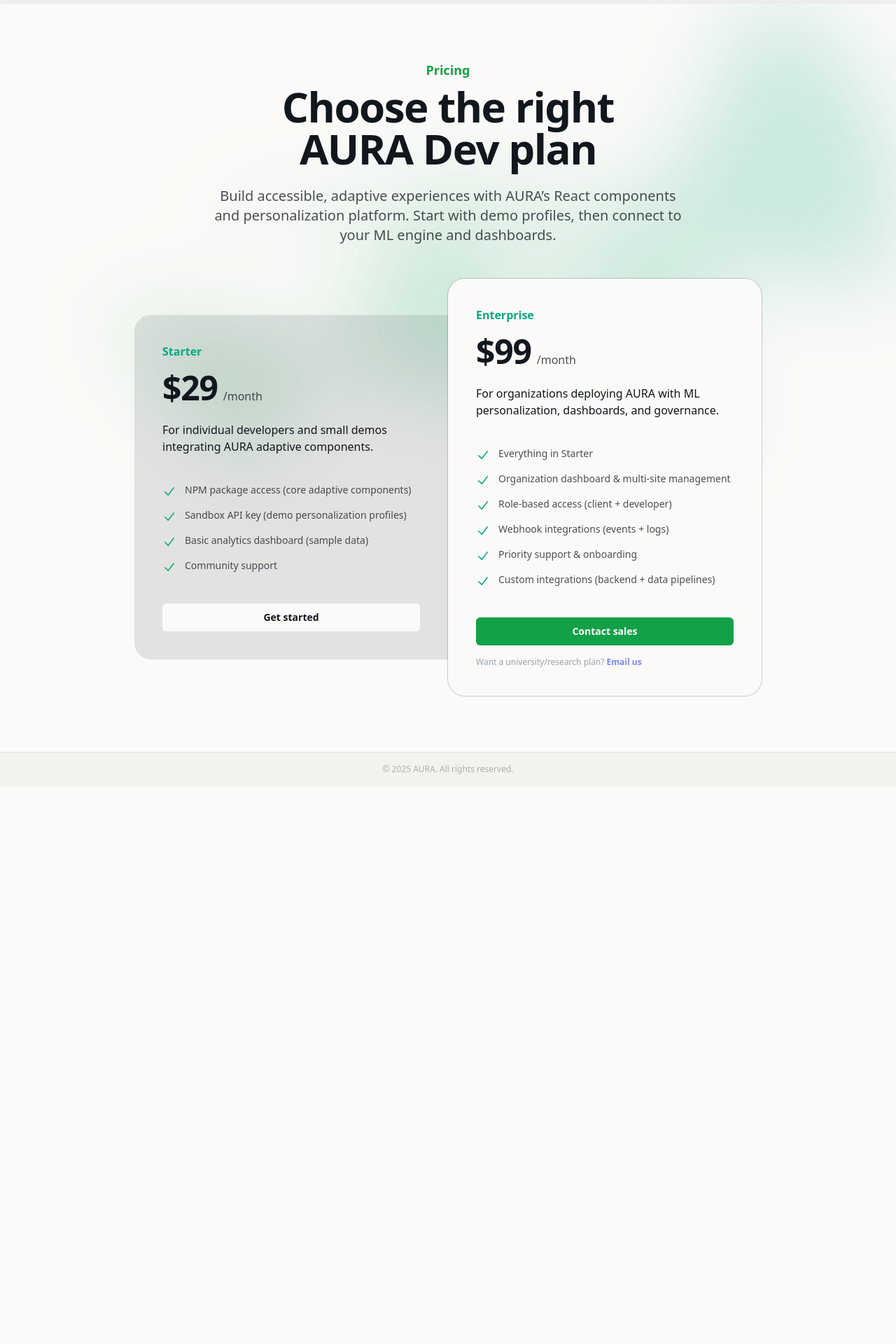
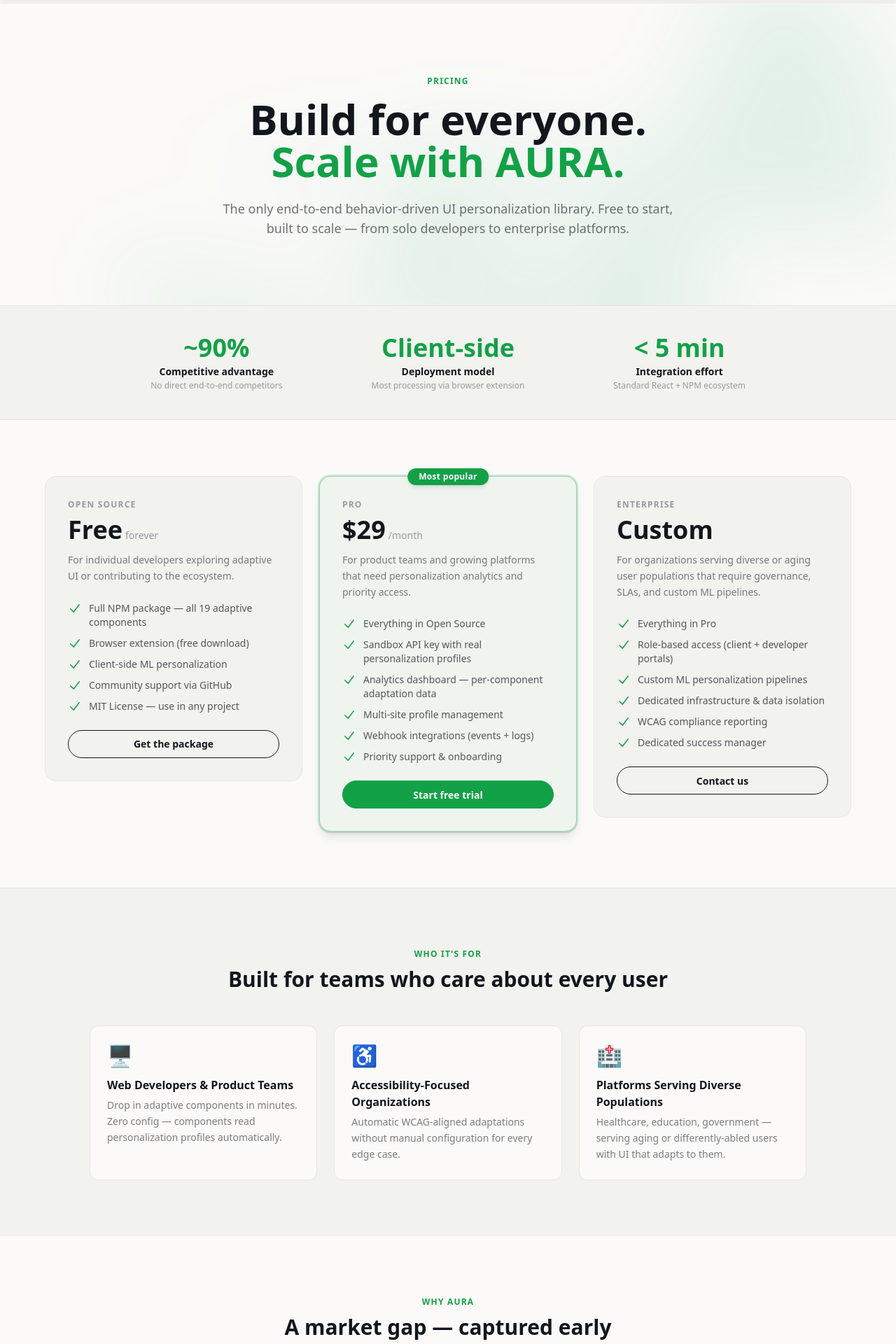
Before and after one commit to RP-25-26J-474/AURA-Website, a React (Vite) app in the folder aura-web/: page /pricing in a window 1280 px wide. Shown: the part 60-1980 px from the top of the page at 70% size. Before the commit the page ends 1183 px from the top, so only its background shows below. Built offline with nearby package versions, Linux system fonts and the light colour scheme.

Commit message:
feat: rewrite Pricing page with AURA business plan, market stats, 3-tier plans, roadmap

```diff
--- a/aura-web/src/routes/public/Pricing.jsx
+++ b/aura-web/src/routes/public/Pricing.jsx
@@ -1,141 +1,294 @@
 import { Link } from "react-router-dom";
 
-function CheckIcon({ className = "" }) {
+function Check() {
   return (
-    <svg
-      viewBox="0 0 20 20"
-      fill="currentColor"
-      aria-hidden="true"
-      className={`h-6 w-5 flex-none ${className}`}
-    >
-      <path
-        fillRule="evenodd"
-        clipRule="evenodd"
+    <svg viewBox="0 0 20 20" fill="currentColor" className="h-5 w-5 flex-none text-primary" aria-hidden="true">
+      <path fillRule="evenodd" clipRule="evenodd"
         d="M16.704 4.153a.75.75 0 0 1 .143 1.052l-8 10.5a.75.75 0 0 1-1.127.075l-4.5-4.5a.75.75 0 0 1 1.06-1.06l3.894 3.893 7.48-9.817a.75.75 0 0 1 1.05-.143Z"
       />
     </svg>
   );
 }
 
-export default function Pricing() {
+const stats = [
+  { label: "Competitive advantage", value: "~90%", note: "No direct end-to-end competitors" },
+  { label: "Deployment model", value: "Client-side", note: "Most processing via browser extension" },
+  { label: "Integration effort", value: "< 5 min", note: "Standard React + NPM ecosystem" },
+];
+
 const plans = [
   {
-      id: "tier-starter",
-      name: "Starter",
+    id: "free",
+    badge: null,
+    name: "Open Source",
+    price: "Free",
+    period: "forever",
+    description: "For individual developers exploring adaptive UI or contributing to the ecosystem.",
+    features: [
+      "Full NPM package — all 19 adaptive components",
+      "Browser extension (free download)",
+      "Client-side ML personalization",
+      "Community support via GitHub",
+      "MIT License — use in any project",
+    ],
+    cta: { label: "Get the package", href: "https://www.npmjs.com/package/@aura-adaptive/aura-ui-adaptor" },
+    highlighted: false,
+  },
+  {
+    id: "pro",
+    badge: "Most popular",
+    name: "Pro",
     price: "$29",
     period: "/month",
-      description:
-        "For individual developers and small demos integrating AURA adaptive components.",
+    description: "For product teams and growing platforms that need personalization analytics and priority access.",
     features: [
-        "NPM package access (core adaptive components)",
-        "Sandbox API key (demo personalization profiles)",
-        "Basic analytics dashboard (sample data)",
-        "Community support",
+      "Everything in Open Source",
+      "Sandbox API key with real personalization profiles",
+      "Analytics dashboard — per-component adaptation data",
+      "Multi-site profile management",
+      "Webhook integrations (events + logs)",
+      "Priority support & onboarding",
     ],
-      cta: { label: "Get started", to: "/register" },
-      cardClass:
-        "rounded-3xl bg-base-content/10 p-8 ring-1 ring-base-200/50 sm:mx-8 sm:rounded-b-none sm:p-10 lg:mx-0 lg:rounded-tr-none lg:rounded-bl-3xl",
-      ctaClass:
-        "mt-8 block rounded-md bg-base-100 px-3.5 py-2.5 text-center text-sm font-semibold text-base-content inset-ring inset-ring-white/5 hover:bg-white/20 focus-visible:outline-2 focus-visible:outline-offset-2 focus-visible:outline-white/75 sm:mt-10",
-      highlight: false,
+    cta: { label: "Start free trial", to: "/register" },
+    highlighted: true,
   },
   {
-      id: "tier-enterprise",
+    id: "enterprise",
+    badge: null,
     name: "Enterprise",
-      price: "$99",
-      period: "/month",
-      description:
-        "For organizations deploying AURA with ML personalization, dashboards, and governance.",
+    price: "Custom",
+    period: "",
+    description: "For organizations serving diverse or aging user populations that require governance, SLAs, and custom ML pipelines.",
     features: [
-        "Everything in Starter",
-        "Organization dashboard & multi-site management",
-        "Role-based access (client + developer)",
-        "Webhook integrations (events + logs)",
-        "Priority support & onboarding",
-        "Custom integrations (backend + data pipelines)",
+      "Everything in Pro",
+      "Role-based access (client + developer portals)",
+      "Custom ML personalization pipelines",
+      "Dedicated infrastructure & data isolation",
+      "WCAG compliance reporting",
+      "Dedicated success manager",
     ],
-      cta: { label: "Contact sales", to: "/register" },
-      cardClass: "relative rounded-3xl bg-base-100 p-8 ring-1 ring-base-content/20 sm:p-10",
-      ctaClass:
-        "mt-8 block rounded-md bg-primary px-3.5 py-2.5 text-center text-sm font-semibold text-white hover:bg-indigo-400 focus-visible:outline-2 focus-visible:outline-offset-2 focus-visible:outline-indigo-500 sm:mt-10",
-      highlight: true,
+    cta: { label: "Contact us", to: "/contact-us" },
+    highlighted: false,
   },
 ];
 
+const audiences = [
+  {
+    icon: "🖥️",
+    title: "Web Developers & Product Teams",
+    desc: "Drop in adaptive components in minutes. Zero config — components read personalization profiles automatically.",
+  },
+  {
+    icon: "♿",
+    title: "Accessibility-Focused Organizations",
+    desc: "Automatic WCAG-aligned adaptations without manual configuration for every edge case.",
+  },
+  {
+    icon: "🏥",
+    title: "Platforms Serving Diverse Populations",
+    desc: "Healthcare, education, government — serving aging or differently-abled users with UI that adapts to them.",
+  },
+];
+
+export default function Pricing() {
   return (
-    <div className="relative isolate bg-base-100 px-6 py-12 sm:py-20 lg:px-8 -z-10">
-      {/* Background gradient blur */}
+    <div className="bg-base-100">
+
+      {/* ── Hero ─────────────────────────────────────────── */}
+      <section className="relative isolate overflow-hidden py-24 px-6 lg:px-8 text-center">
+        {/* Background blob */}
+        <div aria-hidden="true" className="absolute inset-x-0 -top-20 -z-10 transform-gpu overflow-hidden px-36 blur-3xl pointer-events-none">
           <div
-        aria-hidden="true"
-        className="absolute inset-x-0 -top-3 -z-10 transform-gpu overflow-hidden px-36 blur-3xl"
-      >
-        <div
-          style={{
-            clipPath:
-              "polygon(8.1% 44.1%, 100% 61.6%, 97.5% 26.9%, 85.5% 0.1%, 80.7% 2%, 72.5% 32.5%, 60.2% 62.4%, 52.4% 68.1%, 47.5% 58.3%, 45.2% 34.5%, 27.5% 76.7%, 0.1% 64.9%, 17.9% 100%, 27.6% 76.8%, 76.1% 97.7%, 74.1% 44.1%)",
-          }}
-          className="mx-auto aspect-[1155/678] w-[72.1875rem] bg-gradient-to-tr from-primary to-secondary opacity-20"
+            className="mx-auto aspect-[1155/678] w-[72rem] bg-gradient-to-tr from-primary to-secondary opacity-10"
+            style={{ clipPath: "polygon(8.1% 44.1%, 100% 61.6%, 97.5% 26.9%, 85.5% 0.1%, 80.7% 2%, 72.5% 32.5%, 60.2% 62.4%, 52.4% 68.1%, 47.5% 58.3%, 45.2% 34.5%, 27.5% 76.7%, 0.1% 64.9%, 17.9% 100%, 27.6% 76.8%, 76.1% 97.7%, 74.1% 44.1%)" }}
           />
         </div>
 
-      {/* Heading */}
-      <div className="mx-auto max-w-4xl text-center">
-        <h2 className="text-lg font-semibold text-primary">Pricing</h2>
-        <p className="mt-2 text-5xl font-semibold tracking-tight text-balance sm:text-6xl">
-          Choose the right AURA Dev plan
+        <span className="inline-block text-xs font-semibold tracking-widest uppercase text-primary mb-4">Pricing</span>
+        <h1 className="text-5xl font-bold text-base-content sm:text-6xl">
+          Build for everyone.<br className="hidden sm:block" />
+          <span className="text-primary">Scale with AURA.</span>
+        </h1>
+        <p className="mt-6 text-lg text-base-content/60 max-w-2xl mx-auto">
+          The only end-to-end behavior-driven UI personalization library. Free to start, built to scale — from solo developers to enterprise platforms.
         </p>
+      </section>
+
+      {/* ── Market stats ────────────────────────────────── */}
+      <section className="border-y border-base-300 bg-base-200">
+        <div className="mx-auto max-w-5xl px-6 py-10 lg:px-8 grid grid-cols-1 sm:grid-cols-3 gap-8 text-center">
+          {stats.map((s) => (
+            <div key={s.label}>
+              <p className="text-4xl font-bold text-primary">{s.value}</p>
+              <p className="mt-1 text-sm font-semibold text-base-content">{s.label}</p>
+              <p className="text-xs text-base-content/40 mt-0.5">{s.note}</p>
+            </div>
+          ))}
+        </div>
+      </section>
+
+      {/* ── Plans ─────────────────────────────────────────── */}
+      <section className="py-20 px-6 lg:px-8">
+        <div className="mx-auto max-w-6xl grid grid-cols-1 lg:grid-cols-3 gap-6 items-start">
+          {plans.map((plan) => (
+            <div
+              key={plan.id}
+              className={`relative rounded-2xl border p-8 flex flex-col gap-6 ${plan.highlighted
+                  ? "border-primary/40 bg-primary/5 ring-2 ring-primary/20 shadow-lg"
+                  : "border-base-300 bg-base-200"
+                }`}
+            >
+              {plan.badge && (
+                <span className="absolute -top-3 left-1/2 -translate-x-1/2 inline-block bg-primary text-primary-content text-xs font-bold tracking-wide px-4 py-1 rounded-full shadow-md">
+                  {plan.badge}
+                </span>
+              )}
+
+              <div>
+                <p className="text-xs font-bold uppercase tracking-widest text-base-content/40">{plan.name}</p>
+                <div className="mt-2 flex items-baseline gap-1">
+                  <span className="text-4xl font-bold text-base-content">{plan.price}</span>
+                  {plan.period && <span className="text-base-content/40 text-sm">{plan.period}</span>}
+                </div>
+                <p className="mt-3 text-sm text-base-content/55 leading-relaxed">{plan.description}</p>
               </div>
 
-      <p className="mx-auto mt-6 max-w-2xl text-center text-lg font-medium text-pretty text-base-content/75 sm:text-xl">
-        Build accessible, adaptive experiences with AURA’s React components and personalization platform.
-        Start with demo profiles, then connect to your ML engine and dashboards.
-      </p>
-
-      {/* Plans grid */}
-      <div className="mx-auto mt-8 grid max-w-lg grid-cols-1 items-center gap-y-6 sm:mt-12 sm:gap-y-0 lg:max-w-4xl lg:grid-cols-2">
-        {plans.map((plan) => (
-          <div key={plan.id} className={plan.cardClass}>
-            <h3 id={plan.id} className="text-base font-semibold text-secondary">
-              {plan.name}
-            </h3>
-
-            <p className="mt-4 flex items-baseline gap-x-2">
-              <span className="text-5xl font-semibold tracking-tight text-base-content">
-                {plan.price}
-              </span>
-              <span className="text-base text-base-content/75">{plan.period}</span>
-            </p>
-
-            <p className="mt-6 text-base text-base-content">{plan.description}</p>
-
-            <ul role="list" className="mt-8 space-y-3 text-sm text-base-content/75 sm:mt-10">
-              {plan.features.map((feature) => (
-                <li key={feature} className="flex gap-x-3">
-                  <CheckIcon className="text-secondary" />
-                  {feature}
+              <ul className="space-y-2.5 flex-1">
+                {plan.features.map((f) => (
+                  <li key={f} className="flex items-start gap-2.5 text-sm text-base-content/70">
+                    <Check />
+                    {f}
                   </li>
                 ))}
               </ul>
 
+              {plan.cta.href ? (
+                <a
+                  href={plan.cta.href}
+                  target="_blank"
+                  rel="noopener noreferrer"
+                  className={`btn w-full ${plan.highlighted ? "btn-primary" : "btn-outline"}`}
+                >
+                  {plan.cta.label}
+                </a>
+              ) : (
                 <Link
                   to={plan.cta.to}
-              aria-describedby={plan.id}
-              className={plan.ctaClass}
+                  className={`btn w-full ${plan.highlighted ? "btn-primary" : "btn-outline"}`}
                 >
                   {plan.cta.label}
                 </Link>
-
-            {plan.highlight && (
-              <p className="mt-4 text-xs text-gray-400">
-                Want a university/research plan?{" "}
-                <a className="font-semibold text-indigo-400 hover:text-indigo-300" href="mailto:sales@aura.ai">
-                  Email us
-                </a>
-              </p>
               )}
             </div>
           ))}
         </div>
+      </section>
+
+      {/* ── Who it's for ──────────────────────────────────── */}
+      <section className="bg-base-200 border-t border-base-300 py-20 px-6 lg:px-8">
+        <div className="mx-auto max-w-5xl">
+          <div className="text-center mb-12">
+            <span className="text-xs font-semibold tracking-widest uppercase text-primary">Who it's for</span>
+            <h2 className="mt-2 text-3xl font-bold text-base-content">Built for teams who care about every user</h2>
+          </div>
+          <div className="grid grid-cols-1 sm:grid-cols-3 gap-6">
+            {audiences.map((a) => (
+              <div key={a.title} className="rounded-xl border border-base-300 bg-base-100 p-6">
+                <div className="text-3xl mb-3">{a.icon}</div>
+                <h3 className="font-semibold text-base-content mb-1.5">{a.title}</h3>
+                <p className="text-sm text-base-content/55 leading-relaxed">{a.desc}</p>
+              </div>
+            ))}
+          </div>
+        </div>
+      </section>
+
+      {/* ── Value proposition ─────────────────────────────── */}
+      <section className="py-20 px-6 lg:px-8">
+        <div className="mx-auto max-w-4xl">
+          <div className="text-center mb-12">
+            <span className="text-xs font-semibold tracking-widest uppercase text-primary">Why AURA</span>
+            <h2 className="mt-2 text-3xl font-bold text-base-content">A market gap — captured early</h2>
+          </div>
+          <div className="grid grid-cols-1 sm:grid-cols-2 gap-6">
+            {[
+              {
+                title: "Automatic personalization",
+                desc: "UI adapts based on real user behavior and abilities — no manual configuration or accessibility overrides needed.",
+                icon: "🤖",
+              },
+              {
+                title: "No direct competitors",
+                desc: "No publicly available end-to-end behavior-driven UI personalization library exists today — giving you a first-mover advantage.",
+                icon: "🏁",
+              },
+              {
+                title: "Low deployment cost",
+                desc: "Most personalization runs client-side via browser extension and npm package — minimal cloud infrastructure required.",
+                icon: "💰",
+              },
+              {
+                title: "Standard stack",
+                desc: "Built on React and the NPM ecosystem. Integrates in under 5 minutes with any modern web project.",
+                icon: "⚡",
+              },
+            ].map((item) => (
+              <div key={item.title} className="flex items-start gap-4 rounded-xl border border-base-300 bg-base-200 p-5">
+                <span className="text-2xl flex-shrink-0">{item.icon}</span>
+                <div>
+                  <h3 className="font-semibold text-base-content mb-1">{item.title}</h3>
+                  <p className="text-sm text-base-content/55 leading-relaxed">{item.desc}</p>
+                </div>
+              </div>
+            ))}
+          </div>
+        </div>
+      </section>
+
+      {/* ── Adoption roadmap ──────────────────────────────── */}
+      <section className="bg-base-200 border-t border-base-300 py-20 px-6 lg:px-8">
+        <div className="mx-auto max-w-3xl text-center">
+          <span className="text-xs font-semibold tracking-widest uppercase text-primary">Rollout</span>
+          <h2 className="mt-2 text-3xl font-bold text-base-content mb-10">How we're growing</h2>
+          <ol className="relative border-l-2 border-primary/30 text-left space-y-8 pl-8">
+            {[
+              { step: "01", title: "Pilot integrations", desc: "Selected web platforms and developer communities get early access." },
+              { step: "02", title: "Public NPM + Extension launch", desc: "Full public rollout — free for all developers worldwide." },
+              { step: "03", title: "Data-driven improvement", desc: "Continuous optimization through real user feedback and behavioral data." },
+            ].map((item) => (
+              <li key={item.step} className="relative">
+                <span className="absolute -left-10 flex h-7 w-7 items-center justify-center rounded-full bg-primary text-primary-content text-xs font-bold">
+                  {item.step}
+                </span>
+                <h3 className="font-semibold text-base-content">{item.title}</h3>
+                <p className="mt-1 text-sm text-base-content/55">{item.desc}</p>
+              </li>
+            ))}
+          </ol>
+        </div>
+      </section>
+
+      {/* ── Final CTA ─────────────────────────────────────── */}
+      <section className="py-20 px-6 lg:px-8 text-center">
+        <h2 className="text-3xl font-bold text-base-content">Ready to build adaptive UIs?</h2>
+        <p className="mt-3 text-base-content/55 max-w-xl mx-auto">
+          Start free with the open-source package. No credit card required.
+        </p>
+        <div className="mt-8 flex flex-col sm:flex-row items-center justify-center gap-4">
+          <a
+            href="https://www.npmjs.com/package/@aura-adaptive/aura-ui-adaptor"
+            target="_blank"
+            rel="noopener noreferrer"
+            className="btn btn-primary btn-lg px-8"
+          >
+            Get the package
+          </a>
+          <Link to="/docs/getting-started" className="btn btn-outline btn-lg px-8">
+            Read the docs
+          </Link>
+        </div>
+      </section>
+
     </div>
   );
 }
```
Lines whose indentation alone changed are shown as unchanged.
